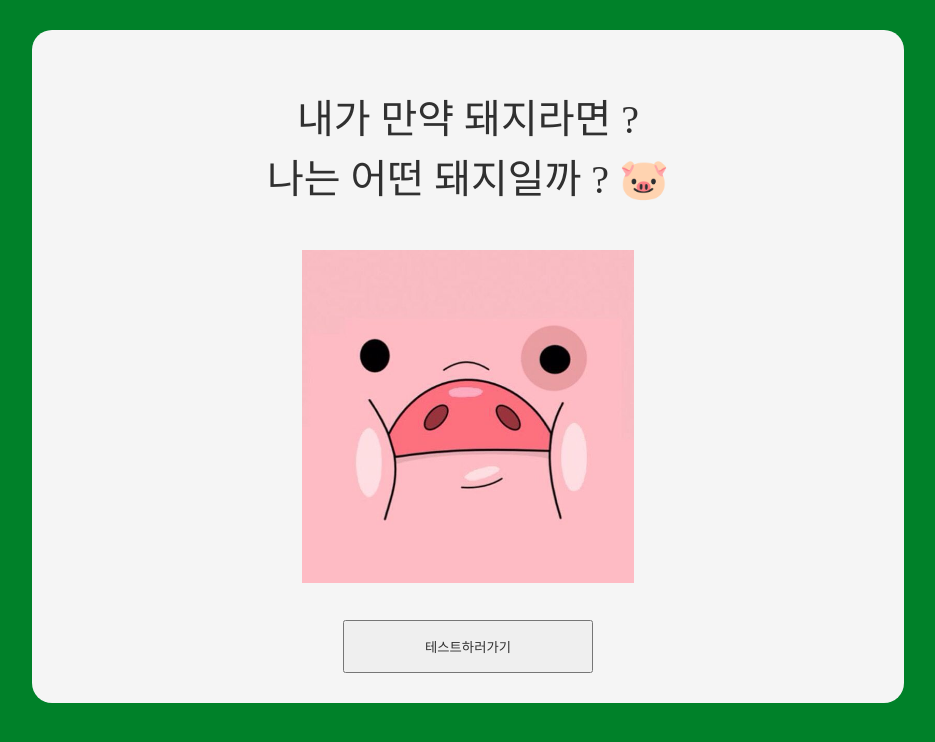
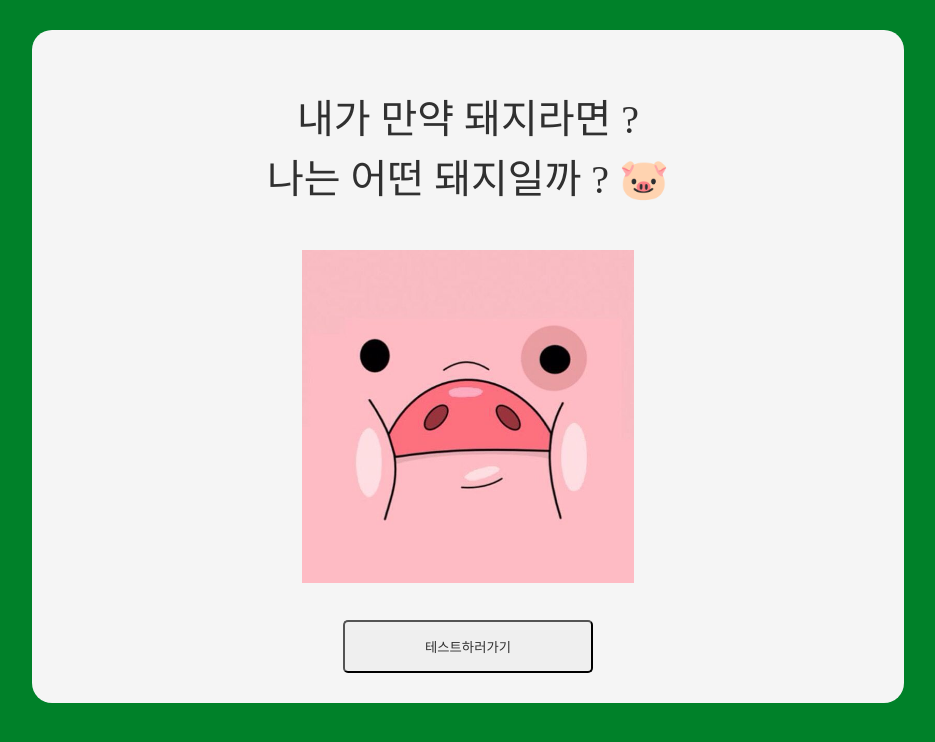
Before and after one commit to heoMint/pigTest, a React (Vite) app: page / in a window 1280 px wide. Shown: the top 742 px of the page, without its empty margins (172-1107 px from the left). Built offline with nearby package versions, Linux system fonts and the light colour scheme; a web font is replaced by a local one.

Commit message:
css수정

```diff
--- a/src/pages/Main.jsx
+++ b/src/pages/Main.jsx
@@ -41,16 +41,16 @@ const S = {
   `,
   ButtonWrapper: styled.div`
     width: 30%;
-
     @media all and (max-width: 500px) {
       width: 200px;
     }
   `,
   Button: styled.button`
     padding: 15px;
+    border-radius: 5px;
     @media all and (max-width: 500px) {
       height: 60px;
-      border: 1px solid #303030;
+      border: 1px solid #979797;
       color: #303030;
     }
   `,
--- a/src/pages/Question.jsx
+++ b/src/pages/Question.jsx
@@ -116,7 +116,7 @@ const S = {
     transform: translateY(-10px);
     @media all and (max-width: 500px) {
       height: 60px;
-      border: 1px solid #303030;
+      border: 1px solid #979797;
       color: #303030;
     }
   `,
```
